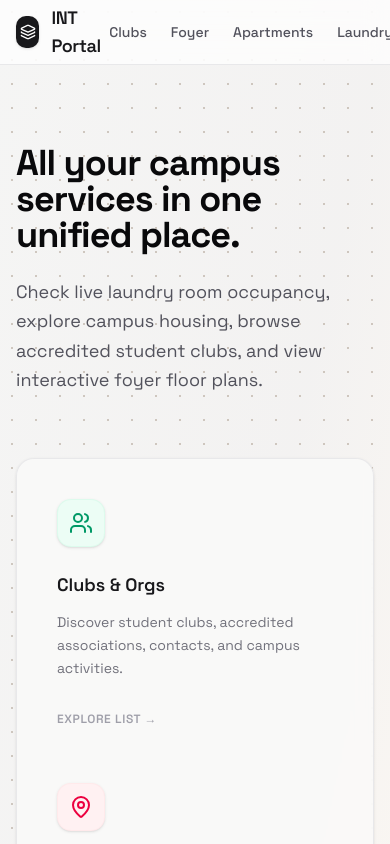
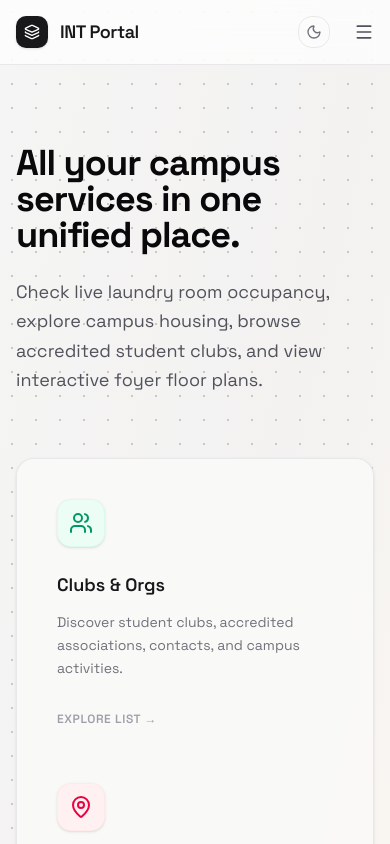
Before and after one commit to INT-Scripts/palantint-frontend, a Next.js app: page / in a window 390 px wide. Shown: the top 844 px of the page. Built offline with nearby package versions, Linux system fonts and the light colour scheme.

Commit message:
fix(portal): responsive nav for mobile
Extract the header nav into a client PortalNav component: inline links on
desktop (unchanged), collapsing into a hamburger + dropdown menu below
the md breakpoint so the navbar no longer overflows on phones.

```diff
--- /dev/null
+++ b/src/app/(portal)/components/PortalNav.tsx
@@ -0,0 +1,60 @@
+"use client";
+
+import { useState } from "react";
+import Link from "next/link";
+import { Menu, X } from "lucide-react";
+import ThemeToggle from "@/components/ThemeToggle";
+
+const LINKS = [
+  { href: "/clubs", label: "Clubs" },
+  { href: "/foyer", label: "Foyer" },
+  { href: "/apartments", label: "Apartments" },
+  { href: "/laundry", label: "Laundry" },
+  { href: "/campus", label: "Campus 3D" },
+];
+
+export default function PortalNav() {
+  const [open, setOpen] = useState(false);
+
+  return (
+    <>
+      <div className="flex items-center gap-4 sm:gap-6">
+        <nav className="hidden md:flex items-center gap-6 text-sm font-medium text-zinc-600 dark:text-stone-400">
+          {LINKS.map((l) => (
+            <Link key={l.href} href={l.href} className="hover:text-zinc-950 dark:hover:text-white transition-colors">
+              {l.label}
+            </Link>
+          ))}
+        </nav>
+        <div className="hidden md:block border-l border-zinc-200 dark:border-stone-800/80 h-4" />
+        <ThemeToggle />
+        <button
+          type="button"
+          onClick={() => setOpen((v) => !v)}
+          aria-label={open ? "Close menu" : "Open menu"}
+          aria-expanded={open}
+          className="md:hidden p-2 -mr-2 rounded-lg text-zinc-600 dark:text-stone-400 hover:text-zinc-950 dark:hover:text-white hover:bg-stone-100 dark:hover:bg-stone-800 transition-colors cursor-pointer"
+        >
+          {open ? <X className="w-5 h-5" /> : <Menu className="w-5 h-5" />}
+        </button>
+      </div>
+
+      {open && (
+        <div className="md:hidden absolute left-0 right-0 top-full border-t border-zinc-200/85 dark:border-stone-800/80 bg-white/95 dark:bg-stone-950/95 backdrop-blur-md shadow-sm">
+          <nav className="max-w-6xl mx-auto px-4 py-3 flex flex-col">
+            {LINKS.map((l) => (
+              <Link
+                key={l.href}
+                href={l.href}
+                onClick={() => setOpen(false)}
+                className="py-2.5 text-sm font-medium text-zinc-600 dark:text-stone-400 hover:text-zinc-950 dark:hover:text-white transition-colors"
+              >
+                {l.label}
+              </Link>
+            ))}
+          </nav>
+        </div>
+      )}
+    </>
+  );
+}
--- a/src/app/(portal)/layout.tsx
+++ b/src/app/(portal)/layout.tsx
@@ -1,6 +1,13 @@
+import type { Metadata } from "next";
 import Link from "next/link";
 import { Layers } from "lucide-react";
-import ThemeToggle from "@/components/ThemeToggle";
+import PortalNav from "./components/PortalNav";
+
+export const metadata: Metadata = {
+  icons: {
+    icon: "/intportal.svg",
+  },
+};
 
 export default function PortalLayout({
   children,
@@ -22,14 +29,7 @@ export default function PortalLayout({
               </div>
               <span className="font-semibold text-lg tracking-tight text-zinc-900 dark:text-stone-50">INT Portal</span>
             </Link>
-            <nav className="flex items-center gap-6 text-sm font-medium text-zinc-600 dark:text-stone-400">
-              <Link href="/clubs" className="hover:text-zinc-950 dark:hover:text-white transition-colors">Clubs</Link>
-              <Link href="/foyer" className="hover:text-zinc-950 dark:hover:text-white transition-colors">Foyer</Link>
-              <Link href="/apartments" className="hover:text-zinc-950 dark:hover:text-white transition-colors">Apartments</Link>
-              <Link href="/laundry" className="hover:text-zinc-950 dark:hover:text-white transition-colors">Laundry</Link>
-              <div className="border-l border-zinc-200 dark:border-stone-800/80 h-4" />
-              <ThemeToggle />
-            </nav>
+            <PortalNav />
           </div>
         </header>
 
```
